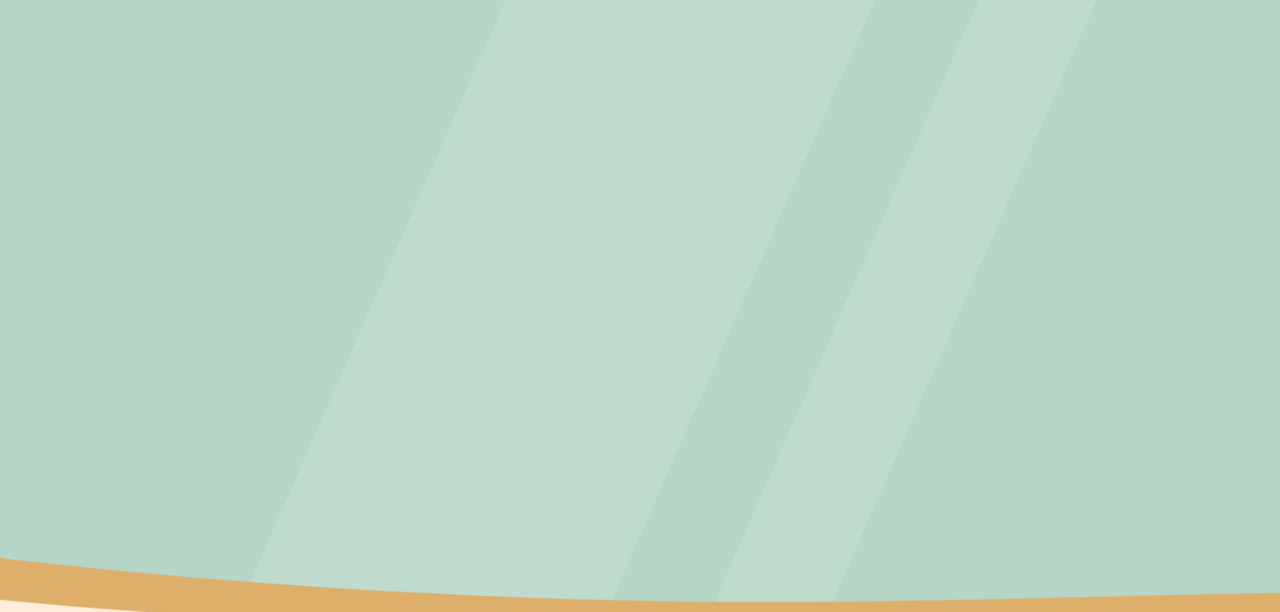
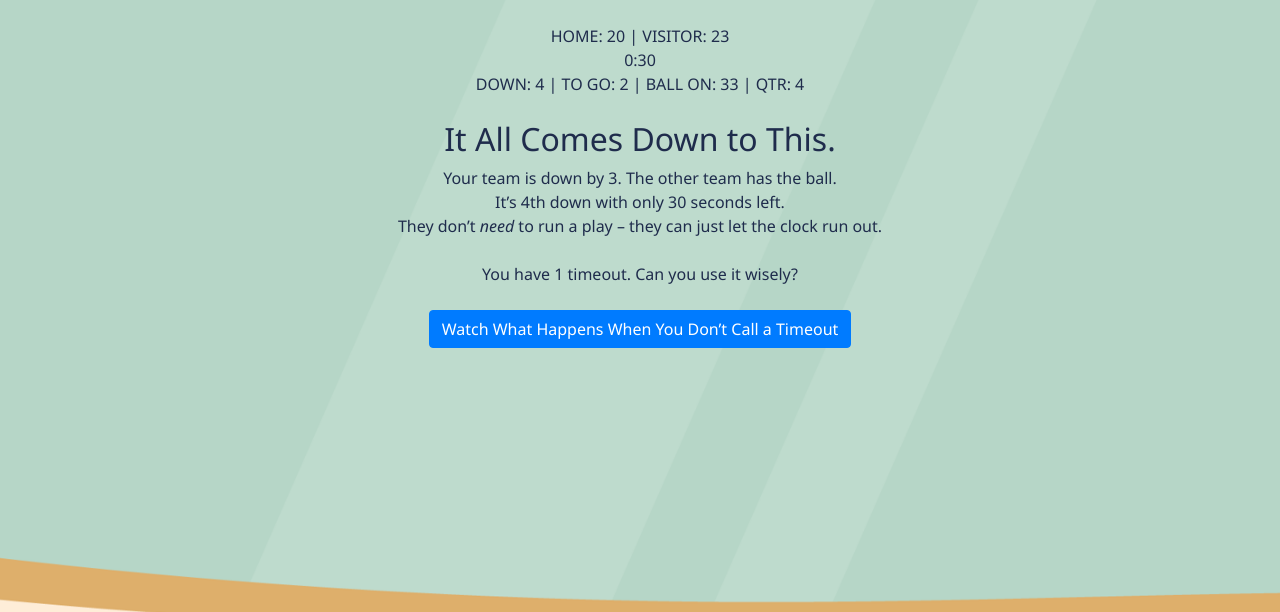
Before and after one commit to trv2111/w4170-proj, a Flask app: page /learn/timeouts in a window 1280 px wide. Shown: the part 56-668 px from the top of the page. Run offline with Flask 3, Linux system fonts and the light colour scheme; some libraries are stand-ins or nearby versions.

Commit message:
implemented timeout simulation draft and new images

```diff
--- a/server.py
+++ b/server.py
@@ -82,7 +82,11 @@ def learn_time_score():
 # Terre
 @app.route("/learn/timeouts")
 def timeouts():
-    return render_template("timeouts.html")
+    return render_template("timeouts_stage1.html")
+
+@app.route("/learn/timeouts/try-again")
+def timeout_step2():
+    return render_template("timeouts_stage2.html")
 
 # Connor
 @app.route("/summary")
--- /dev/null
+++ b/static/timeouts_stage1.js
@@ -0,0 +1,40 @@
+document.addEventListener("DOMContentLoaded", function () {
+    let time = 30;
+    let intervalId;
+
+    function updateClock() {
+        document.getElementById("clock").textContent = `0:${time < 10 ? '0' + time : time}`;
+    }
+
+    function startCountdown() {
+        updateClock();
+        intervalId = setInterval(() => {
+            time--;
+            updateClock();
+
+            if (time <= 0) {
+                clearInterval(intervalId);
+                document.getElementById("rewind-btn").classList.remove("d-none");
+                document.getElementById("headline").textContent = "The clock hit zero.";
+                document.getElementById("scenario-text").textContent =
+                    "You had 1 timeout but never used it. Your team never got the ball back. Game over.";
+            }
+        }, 1000);
+    }
+
+    window.startNoTimeoutScenario = function () {
+        // Hide the initial button
+        document.getElementById("start-btn").classList.add("d-none");
+
+        // Show the timeout button (still disabled)
+        const timeoutBtn = document.getElementById("timeout-btn");
+        timeoutBtn.classList.remove("d-none");
+        timeoutBtn.disabled = true;
+
+        // Update the messaging
+        document.getElementById("headline").textContent = "Watch What Happens When You Don’t Call Timeout";
+        document.getElementById("scenario-text").textContent = "The other team can let the clock run out. Your timeout button is disabled.";
+
+        startCountdown();
+    };
+});
--- a/templates/layout.html
+++ b/templates/layout.html
@@ -26,5 +26,6 @@
         {% endblock %}
     </div>
 
+    {% block scripts %}{% endblock %}
   </body>
 </html>
--- a/templates/timeouts.html
+++ /dev/null
@@ -1,9 +0,0 @@
-{% extends "layout.html" %}
-
-{% block content %}
-
-    <div class="content">
-        <!-- i'll add the content later ... too complicated for now -->
-    </div>
-
-{% endblock %}
--- /dev/null
+++ b/templates/timeouts_stage1.html
@@ -0,0 +1,30 @@
+{% extends "layout.html" %}
+{% block content %}
+<div class="timeouts-section text-center py-4">
+    <div class="scoreboard mx-auto mb-4">
+        <div class="score-line">HOME: 20 | VISITOR: 23</div>
+        <div id="clock" class="clock">0:30</div>
+        <div class="score-details">DOWN: 4 | TO GO: 2 | BALL ON: 33 | QTR: 4</div>
+    </div>
+
+    <div id="timeout-message" class="mb-4">
+        <h2 id="headline">It All Comes Down to This.</h2>
+        <p id="scenario-text">
+            Your team is down by 3. The other team has the ball.<br>
+            It’s 4th down with only 30 seconds left.<br>
+            They don’t <em>need</em> to run a play – they can just let the clock run out.<br><br>
+            You have 1 timeout. Can you use it wisely?
+        </p>
+    </div>
+
+    <div id="button-group">
+        <button id="start-btn" class="btn btn-primary" onclick="startNoTimeoutScenario()">Watch What Happens When You Don’t Call a Timeout</button>
+        <button id="timeout-btn" class="btn btn-dark d-none" disabled>Call Timeout</button>
+        <button id="rewind-btn" class="btn btn-primary d-none" onclick="window.location.href='/learn/timeouts/try-again'">Rewind Time</button>
+    </div>
+</div>
+{% endblock %}
+
+{% block scripts %}
+<script src="{{ url_for('static', filename='timeouts_stage1.js') }}"></script>
+{% endblock %}
```
Also changed, not shown: static/timeouts_stage2.js (added, +83 -0 lines), templates/timeouts_stage2.html (added, +25 -0 lines), static/images/players_no_space.png (added), static/images/players_with_space.png (added), static/images/trophy.png (added).
